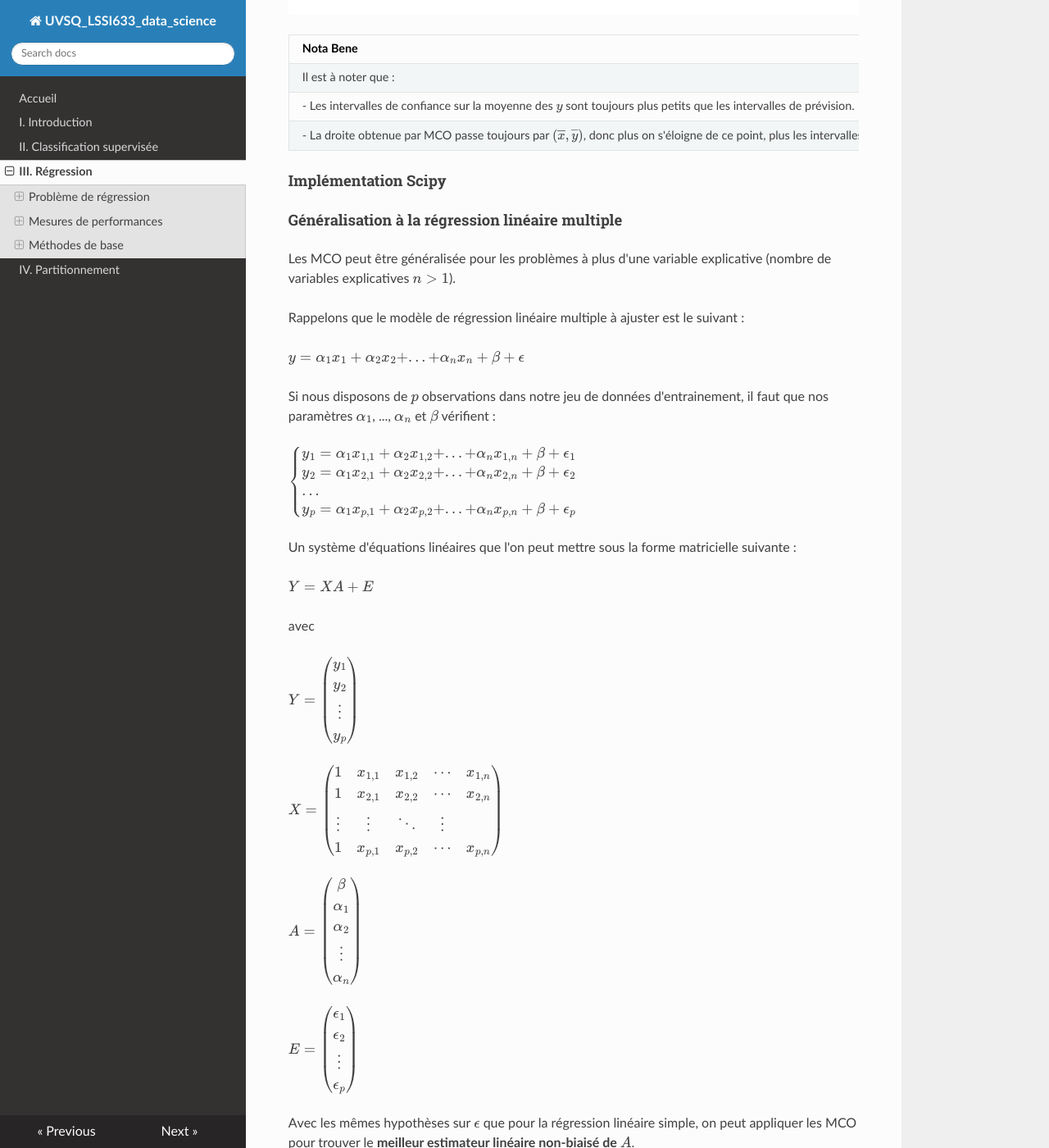
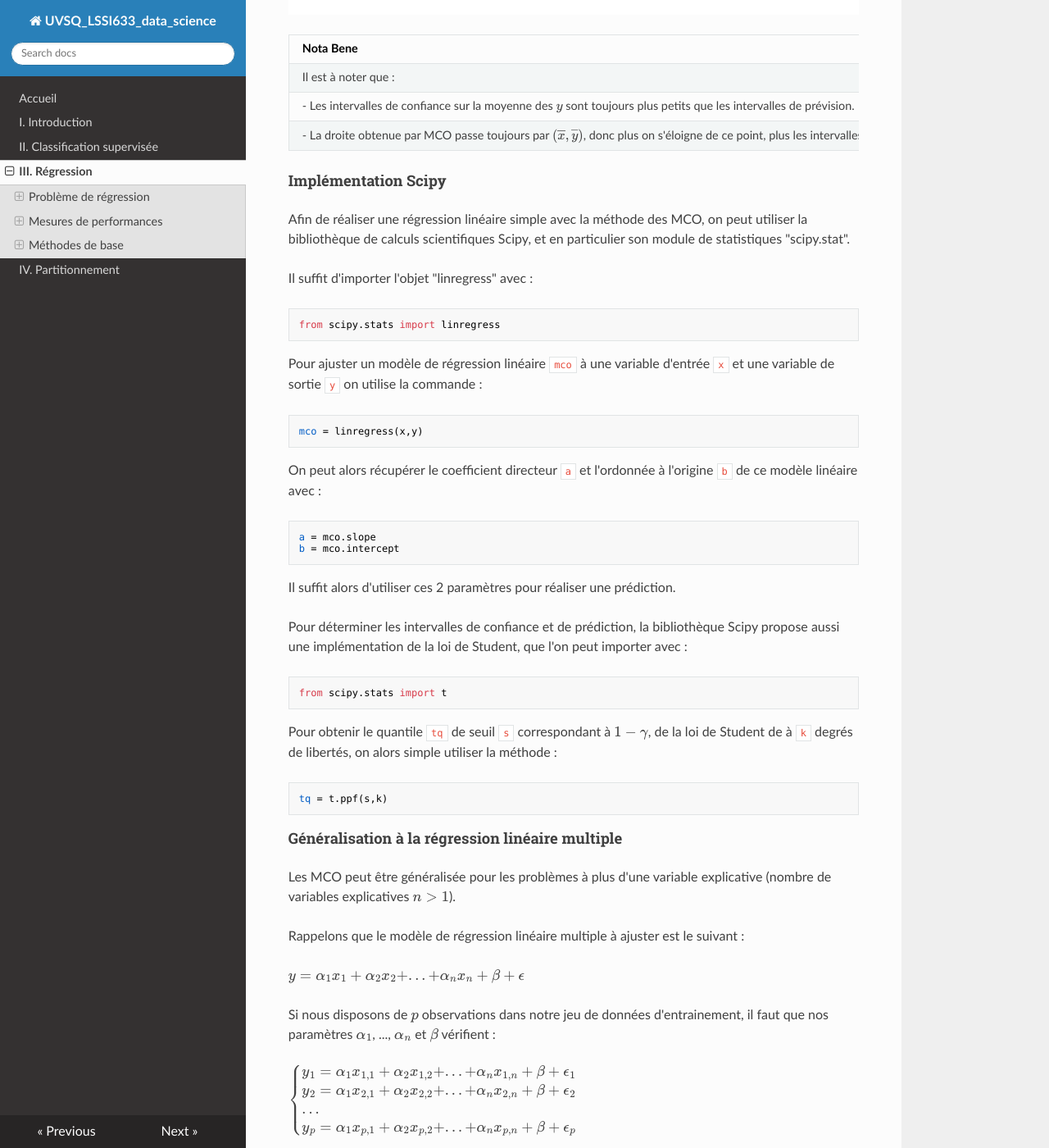
Before and after one commit to NicOudart/UVSQ_LSSI633_data_science, an MkDocs documentation site: the page built from docs/Chap3_Regression.md, in a window 1280 px wide and 1400 px high, scrolled down 17191 px. Shown: the whole window at 82% size. Built offline with MkDocs 1.6.1, drawn with Linux system fonts in a browser that asks for light colours; nearby versions of some CDN libraries.

Commit message:
-Progress on Chapter 3.

```diff
--- a/docs/Chap3_Regression.md
+++ b/docs/Chap3_Regression.md
@@ -491,6 +491,41 @@ Le graphique obtenu est de la forme suivante :
 
 #### Implémentation Scipy
 
+Afin de réaliser une régression linéaire simple avec la méthode des MCO, on peut utiliser la bibliothèque de calculs scientifiques Scipy, et en particulier son module de statistiques "scipy.stat".
+
+Il suffit d'importer l'objet "linregress" avec :
+
+~~~
+from scipy.stats import linregress
+~~~
+
+Pour ajuster un modèle de régression linéaire `mco` à une variable d'entrée `x` et une variable de sortie `y` on utilise la commande :
+
+~~~
+mco = linregress(x,y)
+~~~
+
+On peut alors récupérer le coefficient directeur `a` et l'ordonnée à l'origine `b` de ce modèle linéaire avec :
+
+~~~
+a = mco.slope
+b = mco.intercept
+~~~
+
+Il suffit alors d'utiliser ces 2 paramètres pour réaliser une prédiction.
+
+Pour déterminer les intervalles de confiance et de prédiction, la bibliothèque Scipy propose aussi une implémentation de la loi de Student, que l'on peut importer avec :
+
+~~~
+from scipy.stats import t
+~~~
+
+Pour obtenir le quantile `tq` de seuil `s` correspondant à $1-\gamma$, de la loi de Student de à `k` degrés de libertés, on alors simple utiliser la méthode :
+
+~~~
+tq = t.ppf(s,k)
+~~~
+
 #### Généralisation à la régression linéaire multiple
 
 Les MCO peut être généralisée pour les problèmes à plus d'une variable explicative (nombre de variables explicatives $n>1$).
```
